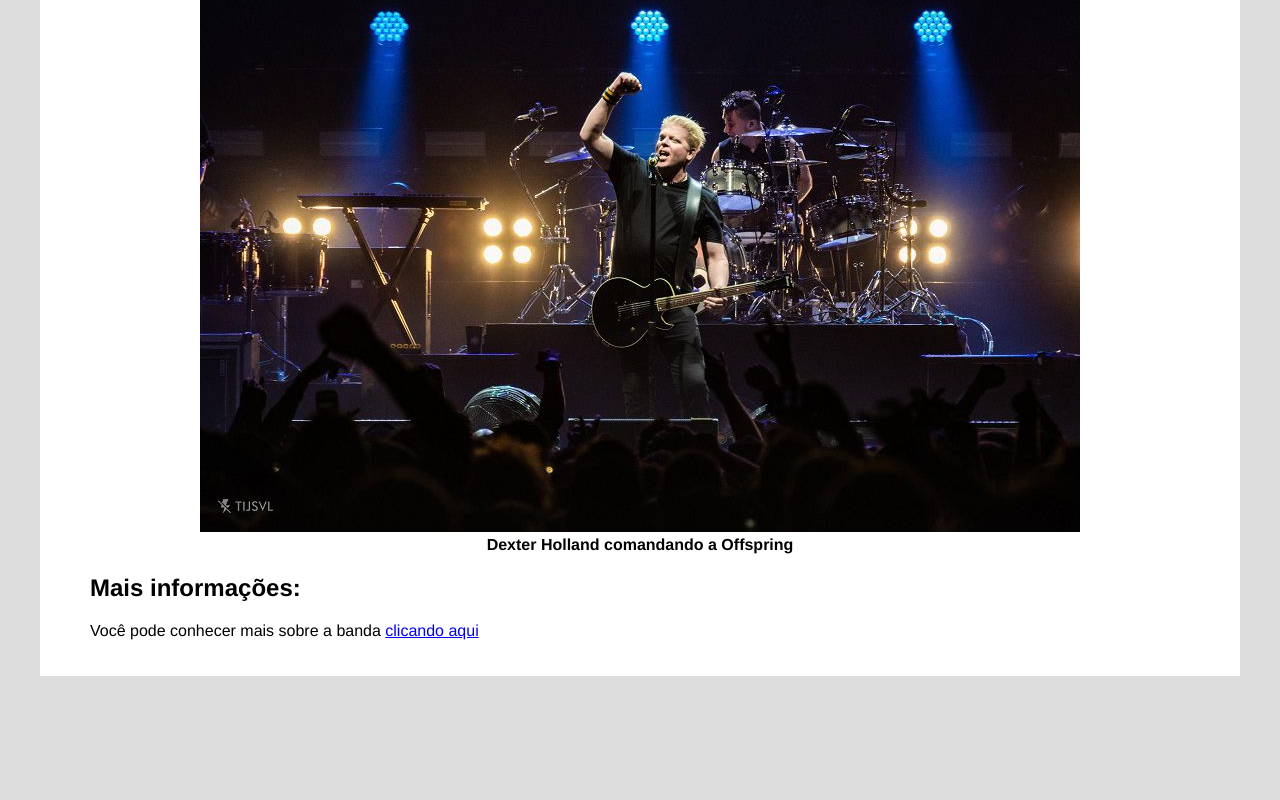
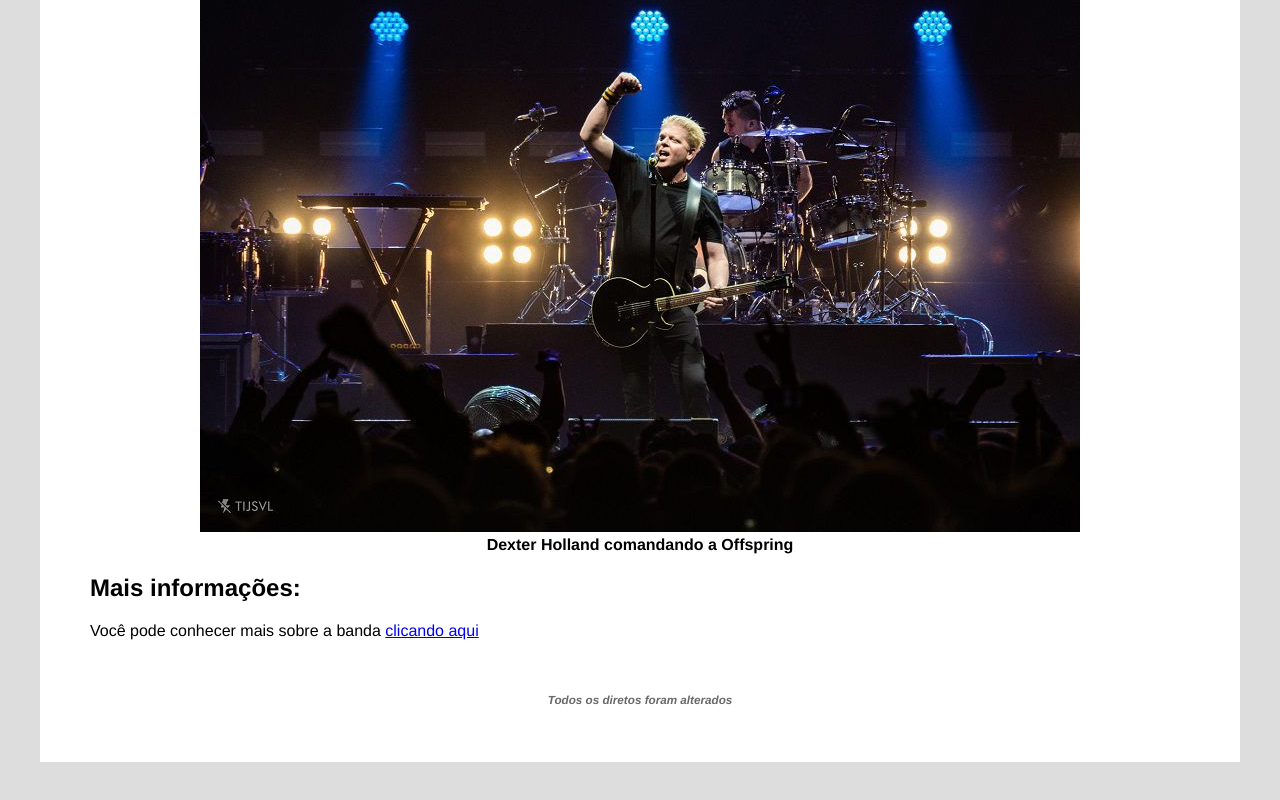
Before and after one commit to CarliziBuss/Forma--o-Front--End, a plain HTML site: page 4_TRIBUTO/index.html in a window 1280 px wide. Shown: the part 2116-2916 px from the top of the page. Before the commit the page ends 2842 px from the top, so only its background shows below. Drawn offline with Linux system fonts and the light colour scheme.

Commit message:
direitos

```diff
--- a/4_TRIBUTO/CSS/style.css
+++ b/4_TRIBUTO/CSS/style.css
@@ -62,3 +62,11 @@ html {
     font-weight: bold;
     text-align: center;
 }
+.direitos {
+    text-align: center;
+    font-style: italic;
+    color: dimgray;
+    padding: 25px;
+    margin-bottom: 0px;
+    font-size: 10px;
+}
--- a/4_TRIBUTO/index.html
+++ b/4_TRIBUTO/index.html
@@ -91,6 +91,10 @@
             <h2>Mais informações:</h2>
             <p>Você pode conhecer mais sobre a banda <a href="https://pt.wikipedia.org/wiki/The_Offspring">clicando aqui</a></p>
         </div>
+        <div class= "direitos">
+                <h3> Todos os diretos foram alterados
+                </h3>
+        </div>
     </div>
 </body>
 </html>
```
